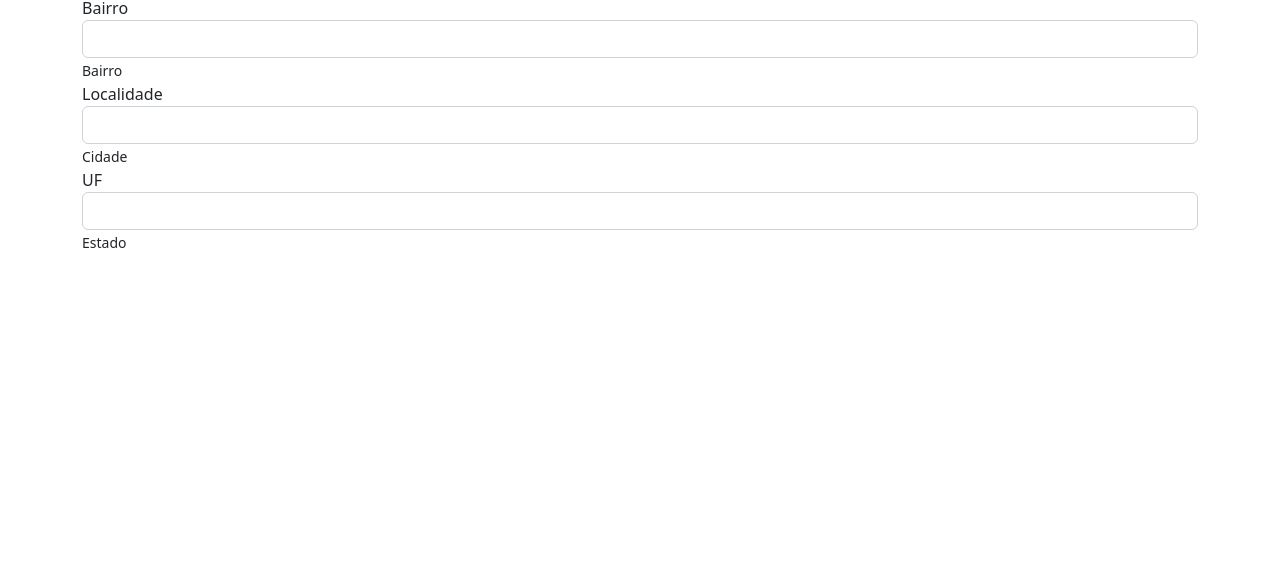
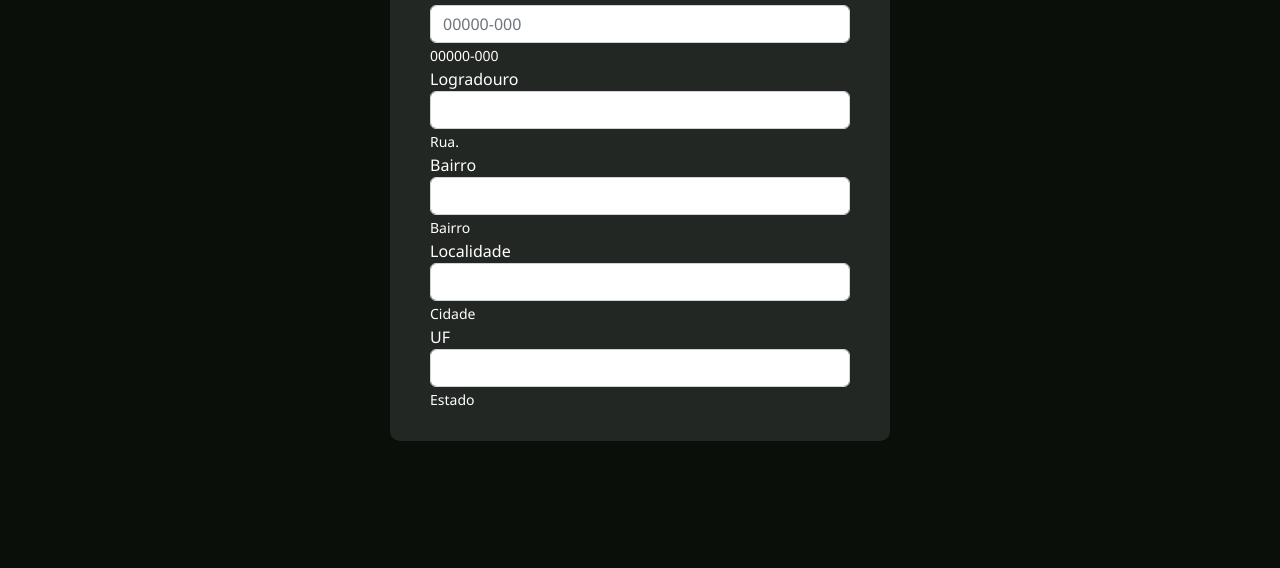
Before and after one commit to thiagopxavier/consulta-de-cep, a website built with Vite: page index.html in a window 1280 px wide. Shown: the part 232-800 px from the top of the page. Built offline with nearby package versions, Linux system fonts and the light colour scheme.

Commit message:
css update

```diff
--- a/index.html
+++ b/index.html
@@ -12,7 +12,7 @@
         <form>
             <div class="form-group">
                 <label for="cep">CEP</label>
-                <input type="text" class="form-control" maxlength="9" id="cep">
+                <input type="text" class="form-control" maxlength="9" id="cep" placeholder="00000-000">
                 <small>00000-000</small>
             </div>
             <div class="form-group">
@@ -37,6 +37,6 @@
             </div>
         </form>
     </div>
-    <script src="src/main.js"></script>
+    <script src="src/main.js" type="module"></script>
 </body>
 </html>
--- a/package.json
+++ b/package.json
@@ -12,5 +12,6 @@
   "dependencies": {
     "bootstrap": "^5.2.2",
     "vite": "^3.2.3"
-  }
+  },
+  "type": "module"
 }
--- a/src/main.js
+++ b/src/main.js
@@ -1,4 +1,7 @@
+import './style.css'
+
 const cep = document.querySelector('#cep');
+
 
 const inputs = ['logradouro', 'bairro', 'localidade', 'uf']
 const showData = (result) => {
--- /dev/null
+++ b/src/style.css
@@ -0,0 +1,22 @@
+body {
+  background-color: rgb(10, 15, 10);
+  color: white;
+  font-family: 'Segoe UI', Tahoma, Geneva, Verdana, sans-serif;
+  display: flex;
+  justify-content: center;
+  align-items: center;
+  min-height: 100vh;
+}
+
+.container {
+  background-color: rgba(255, 255, 255, 0.1);
+  max-width: 500px;
+  padding: 30px 40px;
+  border-radius: 10px;
+}
+
+input {
+  padding: 10px;
+  border-radius: 5px;
+  border: none;
+}
```
